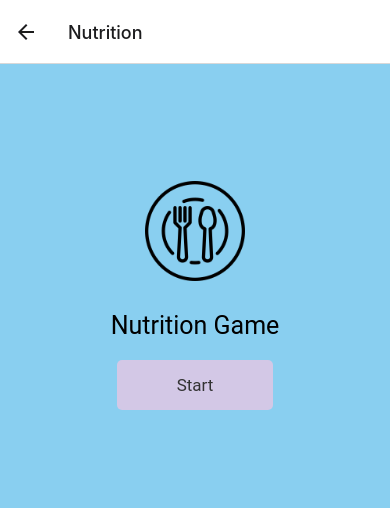
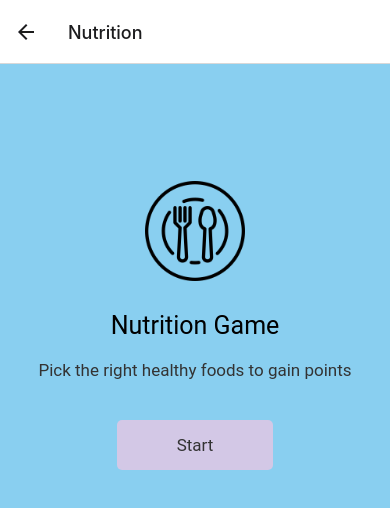
Before and after one commit to vibovenkat123/Healthventure, a React Native app: screen /Nutrition in a window 390 px wide. Shown: the top 508 px of the page. Built offline with nearby package versions, Linux system fonts and the light colour scheme.

Commit message:
fix: remove filtering

```diff
--- a/components/Nutrition.tsx
+++ b/components/Nutrition.tsx
@@ -38,6 +38,15 @@ function DefaultWaiting(props: {
         style={{ width: 100, height: 100, marginBottom: 30 }}
       />
       <SubtitleText>Nutrition Game</SubtitleText>
+      <RegularText
+        style={{
+          textAlign: "center",
+          marginTop: 20,
+          marginBottom: 20,
+        }}
+      >
+        Pick the right healthy foods to gain points
+      </RegularText>
       <Btn onPress={() => props.setStarted(true)}>
         <RegularText accessibilityLabel={"Start the nutrition game"}>
           Start
@@ -180,7 +189,6 @@ function SelectCategoryGame(props: {
   const categoriesView = categories.map((category, index) => {
     const [items, setItems] = useState(
       food
-        .filter((item) => item.category === index)
         .map((item) => {
           return {
             label: item.name,
```
